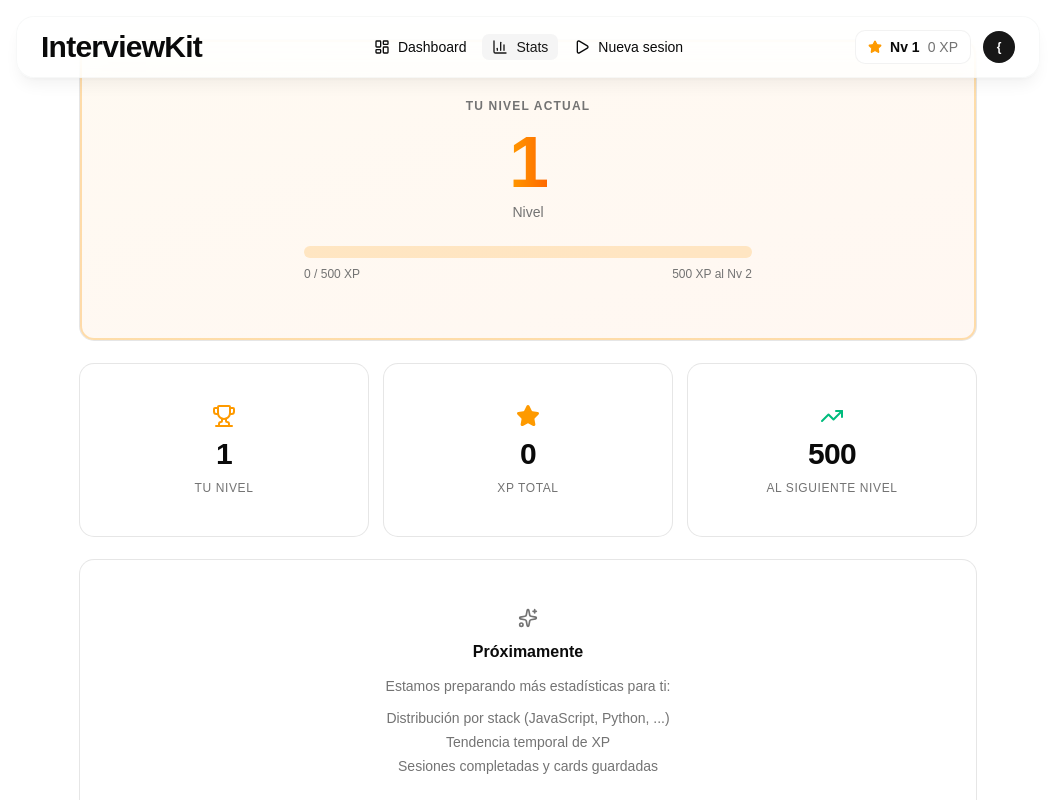
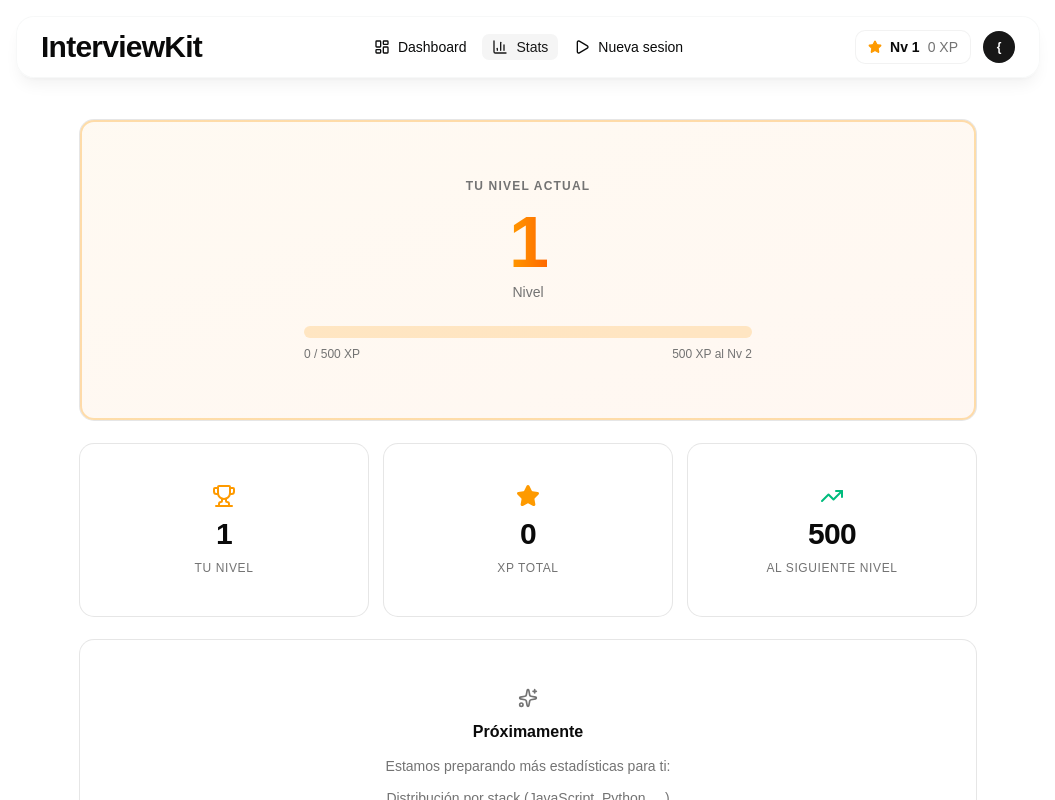
Before and after one commit to albertsp/interview-prep-app, a Next.js app in the folder frontend/: page /stats in a window 1280 px wide. Shown: the top 800 px of the page, without its empty margins (112-1167 px from the left). Built offline with nearby package versions, Linux system fonts and the light colour scheme; no server answers; sample sign-in values are in the browser's storage.

Commit message:
fix: margin layout

```diff
--- a/frontend/app/(app)/(protected)/dashboard/page.jsx
+++ b/frontend/app/(app)/(protected)/dashboard/page.jsx
@@ -70,7 +70,7 @@ export default function DashboardPage() {
 
 
   return (
-    <div className="min-h-screen bg-slate-50 px-6 py-12 md:py-20">
+    <div className="min-h-screen bg-slate-50 px-6 py-12 md:py-20 m-20">
       {/* Todo el contenido ahora comparte el mismo ancho máximo centrado */}
       <div className="max-w-6xl mx-auto">
 
--- a/frontend/app/(app)/(protected)/stats/page.jsx
+++ b/frontend/app/(app)/(protected)/stats/page.jsx
@@ -61,7 +61,7 @@ export default function StatsPage() {
       : 0;
 
   return (
-    <div className="min-h-[calc(100vh-4rem)] px-4 py-10">
+    <div className="min-h-[calc(100vh-4rem)] px-4 py-10 m-20">
       <motion.div
         className="max-w-4xl mx-auto space-y-6"
         variants={containerVariants}
```
